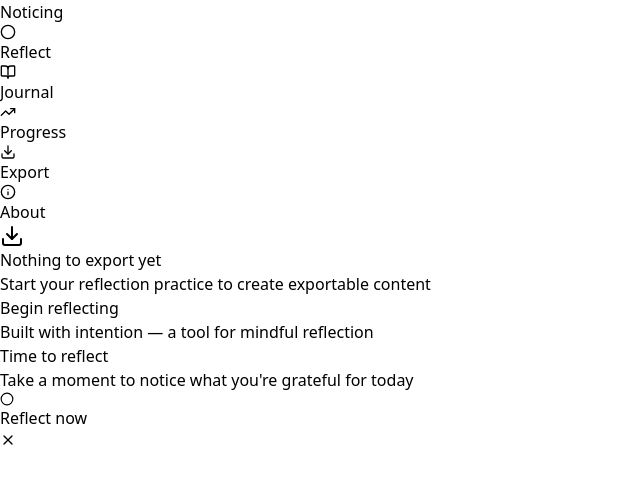
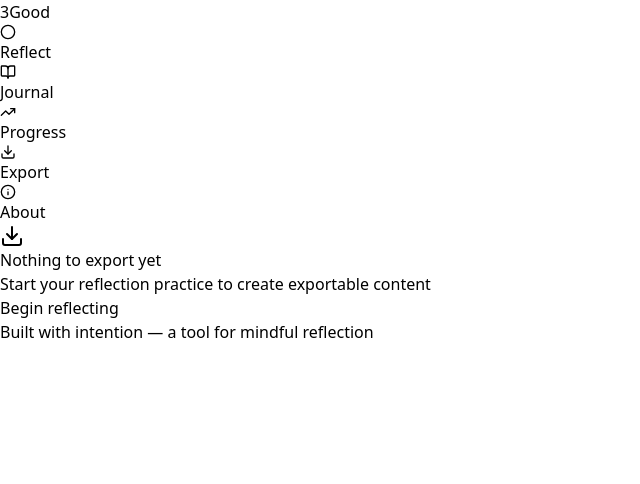
Before and after one commit to sergimarquez/three-things, a React (Vite) app: page /export in a window 1280 px wide. Shown: the top 484 px of the page, without its empty margins (0-640 px from the left). Built offline with nearby package versions, Linux system fonts and the light colour scheme.

Commit message:
fix: change homepage title

```diff
--- a/index.html
+++ b/index.html
@@ -4,7 +4,7 @@
     <meta charset="UTF-8" />
     <link rel="icon" type="image/svg+xml" href="/vite.svg" />
     <meta name="viewport" content="width=device-width, initial-scale=1.0" />
-    <title>Noticing - A practice in noticing good</title>
+    <title>3Good - Daily gratitude practice</title>
   </head>
   <body>
     <div id="root"></div>
--- a/src/hooks/useEntries.ts
+++ b/src/hooks/useEntries.ts
@@ -148,6 +148,23 @@ export function useEntries() {
     localStorage.setItem(STORAGE_KEY, JSON.stringify(combinedEntries));
   };
 
+  const importEntries = (importedEntries: Entry[]) => {
+    // Filter out duplicates based on date and time
+    const existingKeys = new Set(entries.map(entry => `${entry.date}-${entry.time}`));
+    const newEntries = importedEntries.filter(entry =>
+      !existingKeys.has(`${entry.date}-${entry.time}`)
+    );
+
+    // Combine with existing entries and sort by date (newest first)
+    const combinedEntries = [...entries, ...newEntries]
+      .sort((a, b) => new Date(b.date).getTime() - new Date(a.date).getTime());
+
+    setEntries(combinedEntries);
+    localStorage.setItem(STORAGE_KEY, JSON.stringify(combinedEntries));
+
+    return newEntries.length; // Return count of newly imported entries
+  };
+
   return {
     entries,
     saveEntry,
@@ -158,5 +175,6 @@ export function useEntries() {
     getTodayEntry,
     getYesterdayEntry,
     addFakeData,
+    importEntries,
   };
 }
--- a/src/layout/Layout.tsx
+++ b/src/layout/Layout.tsx
@@ -1,31 +1,22 @@
 import React, { useState, useEffect } from "react";
 import { Outlet, Link, useLocation } from "react-router-dom";
 import { useEntries } from "../hooks/useEntries";
-import { Circle, BookOpen, TrendingUp, Download, Info, X } from "lucide-react";
+import { Circle, BookOpen, TrendingUp, Download, Info } from "lucide-react";
 
 export default function Layout() {
   const location = useLocation();
   const { hasTodayEntry } = useEntries();
   const [forceUpdate, setForceUpdate] = useState(0);
-  const [showNotification, setShowNotification] = useState(false);
-  const [notificationDismissed, setNotificationDismissed] = useState(false);
 
   // Listen for entry additions to force re-render
   useEffect(() => {
     const handleEntryAdded = () => {
       setForceUpdate(prev => prev + 1);
-      setShowNotification(false); // Hide notification when entry is added
     };
 
     window.addEventListener('entryAdded', handleEntryAdded);
     return () => window.removeEventListener('entryAdded', handleEntryAdded);
   }, []);
-
-  // Show notification logic
-  useEffect(() => {
-    const shouldShow = !hasTodayEntry() && !notificationDismissed && location.pathname !== '/';
-    setShowNotification(shouldShow);
-  }, [hasTodayEntry(), notificationDismissed, location.pathname, forceUpdate]);
 
   const navItems = [
     { name: "Reflect", path: "/", icon: Circle },
@@ -35,10 +26,7 @@ export default function Layout() {
     { name: "About", path: "/instructions", icon: Info },
   ];
 
-  const handleDismissNotification = () => {
-    setNotificationDismissed(true);
-    setShowNotification(false);
-  };
+
 
   return (
     <div className="min-h-screen bg-stone-50">
@@ -48,7 +36,7 @@ export default function Layout() {
           <div className="flex items-center justify-between">
             <Link to="/" className="group">
               <h1 className="text-lg font-medium text-stone-900 group-hover:text-stone-700 transition-colors">
-                Noticing
+                3Good
               </h1>
             </Link>
 
@@ -93,37 +81,7 @@ export default function Layout() {
         </div>
       </footer>
 
-      {/* Bottom-right notification */}
-      {showNotification && (
-        <div className="fixed bottom-6 right-6 z-50">
-          <div className="bg-white border border-stone-200 rounded-xl shadow-lg p-4 max-w-sm animate-in slide-in-from-bottom-2 duration-300">
-            <div className="flex items-start justify-between gap-3">
-              <div className="flex-1">
-                <h3 className="font-medium text-stone-900 mb-1">
-                  Time to reflect
-                </h3>
-                <p className="text-sm text-stone-600 mb-3">
-                  Take a moment to notice what you're grateful for today
-                </p>
-                <Link
-                  to="/"
-                  onClick={() => setShowNotification(false)}
-                  className="inline-flex items-center gap-2 px-3 py-1.5 bg-stone-900 text-white text-sm rounded-lg hover:bg-stone-800 transition-colors"
-                >
-                  <Circle size={14} />
-                  Reflect now
-                </Link>
-              </div>
-              <button
-                onClick={handleDismissNotification}
-                className="p-1 text-stone-400 hover:text-stone-600 transition-colors"
-              >
-                <X size={16} />
-              </button>
-            </div>
-          </div>
-        </div>
-      )}
+
     </div>
   );
 }
```
